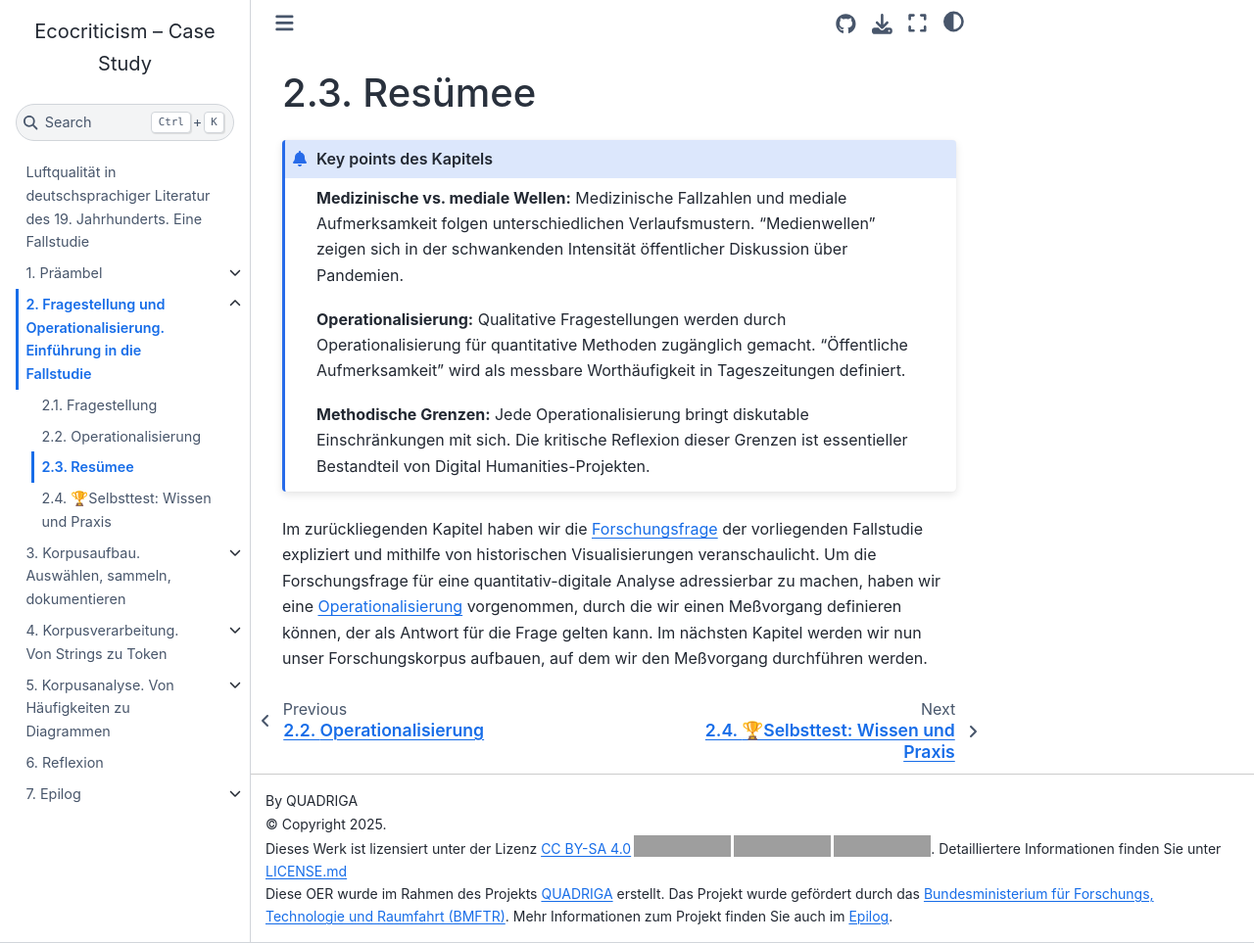
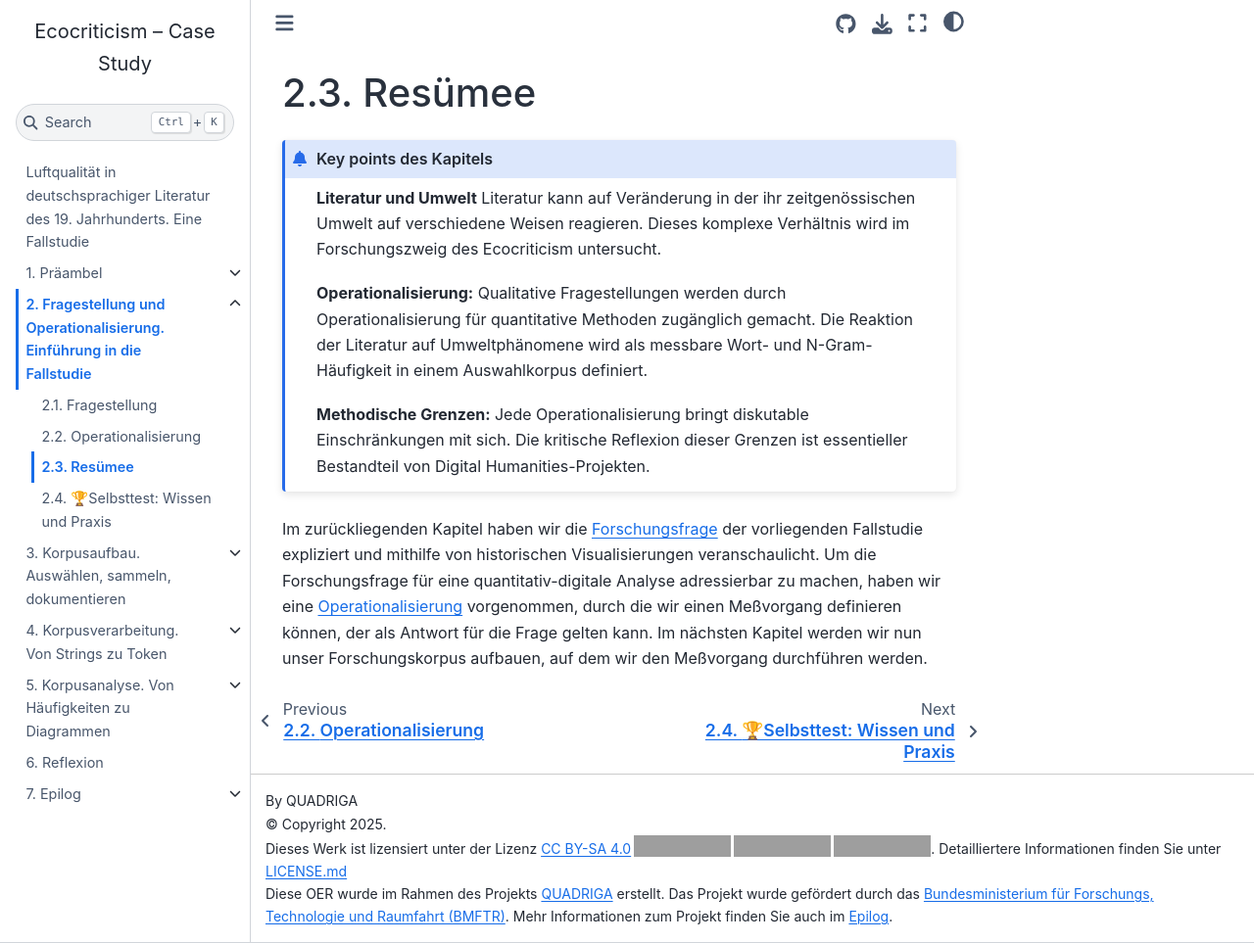
Before and after one commit to quadriga-dk/Text-Fallstudie-3, a Jupyter Book: the page built from research_question/research-question_summary.md, in a window 1280 px wide and 963 px high. Shown: the whole window at 98% size. Built offline with Jupyter Book 1.0.4 settings and Sphinx 7.4.7 and the Sphinx Book theme 1.1.4, drawn with Linux system fonts in a browser that asks for light colours; pages that are not in the unit, such as notebooks, are missing from menus; grey boxes are pictures that could not be loaded.

Commit message:
Update research-question_summary.md

````diff
--- a/research_question/research-question_summary.md
+++ b/research_question/research-question_summary.md
@@ -4,9 +4,9 @@
 ```{admonition} Key points des Kapitels
 :class: keypoint
 
-**Medizinische vs. mediale Wellen:** Medizinische Fallzahlen und mediale Aufmerksamkeit folgen unterschiedlichen Verlaufsmustern. "Medienwellen" zeigen sich in der schwankenden Intensität öffentlicher Diskussion über Pandemien.
+**Literatur und Umwelt** Literatur kann auf Veränderung in der ihr zeitgenössischen Umwelt auf verschiedene Weisen reagieren. Dieses komplexe Verhältnis wird im Forschungszweig des Ecocriticism untersucht.
 
-**Operationalisierung:** Qualitative Fragestellungen werden durch Operationalisierung für quantitative Methoden zugänglich gemacht. "Öffentliche Aufmerksamkeit" wird als messbare Worthäufigkeit in Tageszeitungen definiert.
+**Operationalisierung:** Qualitative Fragestellungen werden durch Operationalisierung für quantitative Methoden zugänglich gemacht. Die Reaktion der Literatur auf Umweltphänomene wird als messbare Wort- und N-Gram-Häufigkeit in einem Auswahlkorpus definiert.
 
 **Methodische Grenzen:** Jede Operationalisierung bringt diskutable Einschränkungen mit sich. Die kritische Reflexion dieser Grenzen ist essentieller Bestandteil von Digital Humanities-Projekten.
 
````
